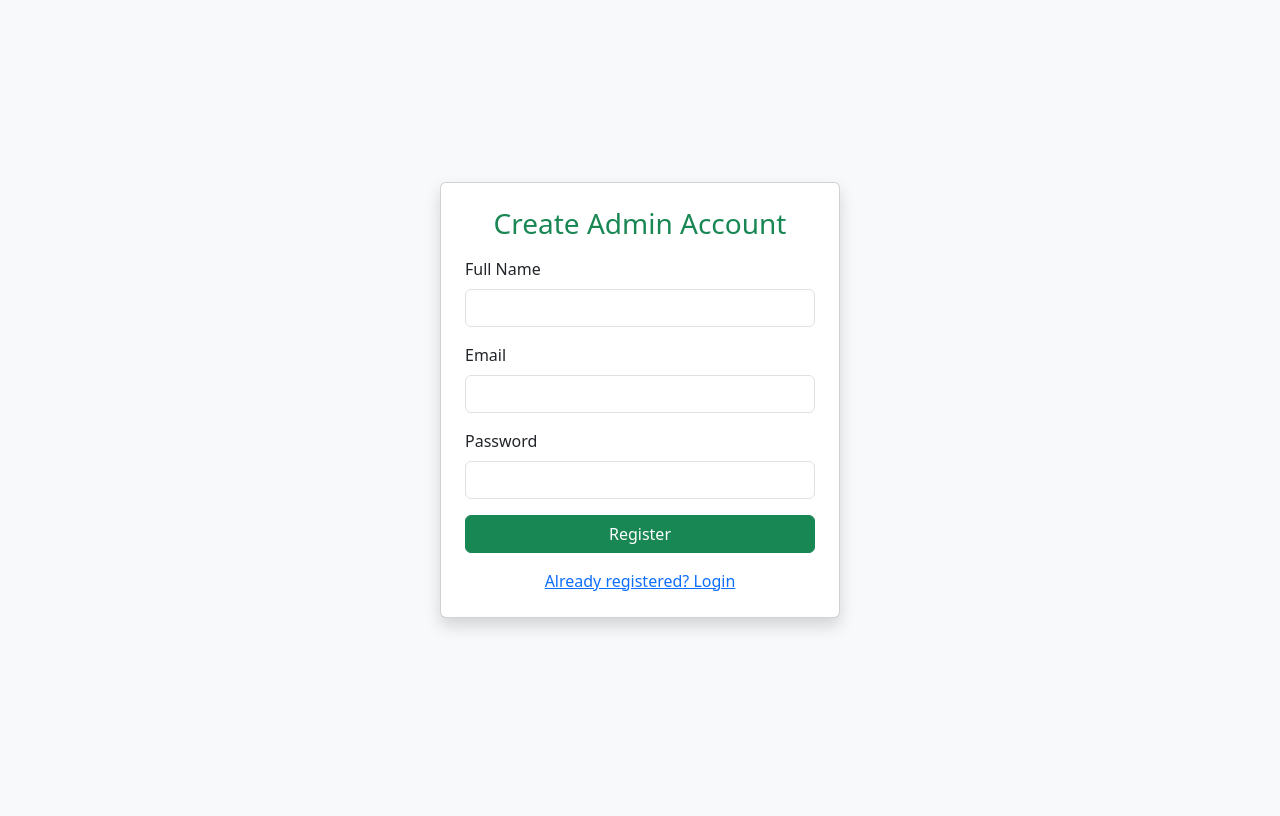
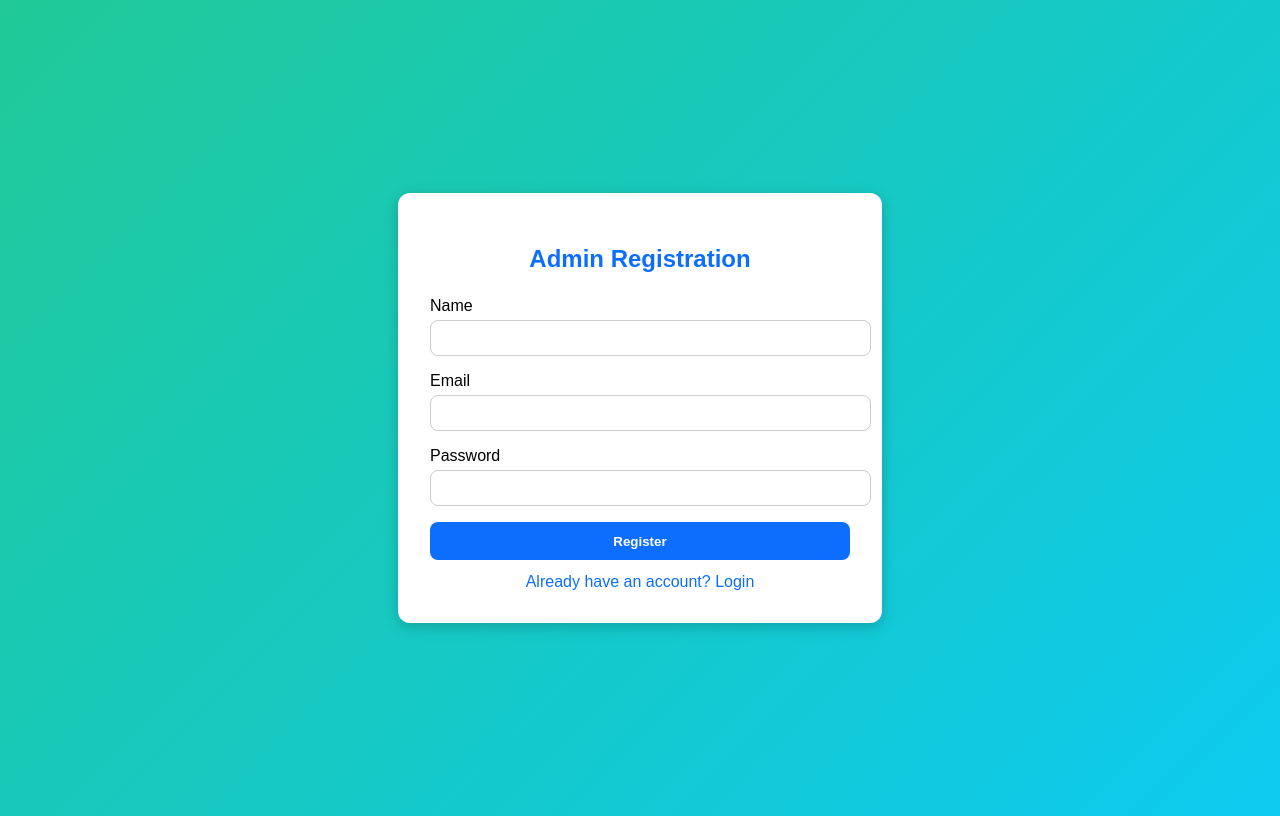
Before and after one commit to Erickpython/EduTrack_LMS, a Flask app: page /admin/register in a window 1280 px wide. Before the commit the page ends 629 px from the top, so only its background shows below. Run offline with Flask 3, Linux system fonts and the light colour scheme.

Commit message:
Update admin_register.html

```diff
--- a/templates/admin_register.html
+++ b/templates/admin_register.html
@@ -1,33 +1,98 @@
 <!DOCTYPE html>
 <html lang="en">
 <head>
-  <meta charset="UTF-8">
-  <title>Admin Register | EduTrack LMS</title>
-  <link href="https://cdn.jsdelivr.net/npm/bootstrap@5.3.0/dist/css/bootstrap.min.css" rel="stylesheet">
+<meta charset="UTF-8">
+<meta name="viewport" content="width=device-width, initial-scale=1.0">
+<title>Admin Registration | EduTrack LMS</title>
+<style>
+body {
+  font-family: 'Poppins', sans-serif;
+  background: linear-gradient(135deg, #20c997, #0dcaf0);
+  height: 100vh;
+  display: flex;
+  align-items: center;
+  justify-content: center;
+}
+.container {
+  background: #fff;
+  padding: 2rem;
+  border-radius: 12px;
+  width: 100%;
+  max-width: 420px;
+  box-shadow: 0 4px 15px rgba(0,0,0,0.2);
+}
+h2 {
+  text-align: center;
+  color: #0d6efd;
+  margin-bottom: 1.5rem;
+}
+label {
+  display: block;
+  margin-bottom: .3rem;
+  font-weight: 500;
+}
+input {
+  width: 100%;
+  padding: .6rem;
+  margin-bottom: 1rem;
+  border: 1px solid #ccc;
+  border-radius: 8px;
+}
+button {
+  width: 100%;
+  background: #0d6efd;
+  color: white;
+  border: none;
+  padding: .7rem;
+  border-radius: 8px;
+  font-weight: 600;
+  cursor: pointer;
+}
+button:hover {
+  background: #084298;
+}
+a {
+  display: block;
+  text-align: center;
+  margin-top: .8rem;
+  color: #0d6efd;
+  text-decoration: none;
+}
+a:hover {
+  text-decoration: underline;
+}
+</style>
 </head>
-<body class="bg-light">
-  <div class="container d-flex justify-content-center align-items-center vh-100">
-    <div class="card shadow p-4" style="width: 25rem;">
-      <h3 class="text-center mb-3 text-success">Create Admin Account</h3>
-      <form method="POST">
-        <div class="mb-3">
-          <label for="name" class="form-label">Full Name</label>
-          <input type="text" class="form-control" id="name" name="name" required>
-        </div>
-        <div class="mb-3">
-          <label for="email" class="form-label">Email</label>
-          <input type="email" class="form-control" id="email" name="email" required>
-        </div>
-        <div class="mb-3">
-          <label for="password" class="form-label">Password</label>
-          <input type="password" class="form-control" id="password" name="password" required>
-        </div>
-        <button type="submit" class="btn btn-success w-100">Register</button>
-      </form>
-      <div class="text-center mt-3">
-        <a href="{{ url_for('admin_login') }}">Already registered? Login</a>
-      </div>
-    </div>
-  </div>
+<body>
+
+<div class="container">
+  <h2>Admin Registration</h2>
+
+  {% with messages = get_flashed_messages(with_categories=true) %}
+    {% if messages %}
+      {% for category, message in messages %}
+        <p style="color:
+          {% if category == 'success' %}green
+          {% elif category == 'danger' %}red
+          {% else %}#333{% endif %};
+        ">{{ message }}</p>
+      {% endfor %}
+    {% endif %}
+  {% endwith %}
+
+  <form method="POST">
+    <input type="hidden" name="csrf_token" value="{{ csrf_token() }}">
+    <label>Name</label>
+    <input type="text" name="name" required>
+    <label>Email</label>
+    <input type="email" name="email" required>
+    <label>Password</label>
+    <input type="password" name="password" required>
+    <button type="submit">Register</button>
+  </form>
+
+  <a href="{{ url_for('admin_login') }}">Already have an account? Login</a>
+</div>
+
 </body>
 </html>
```
